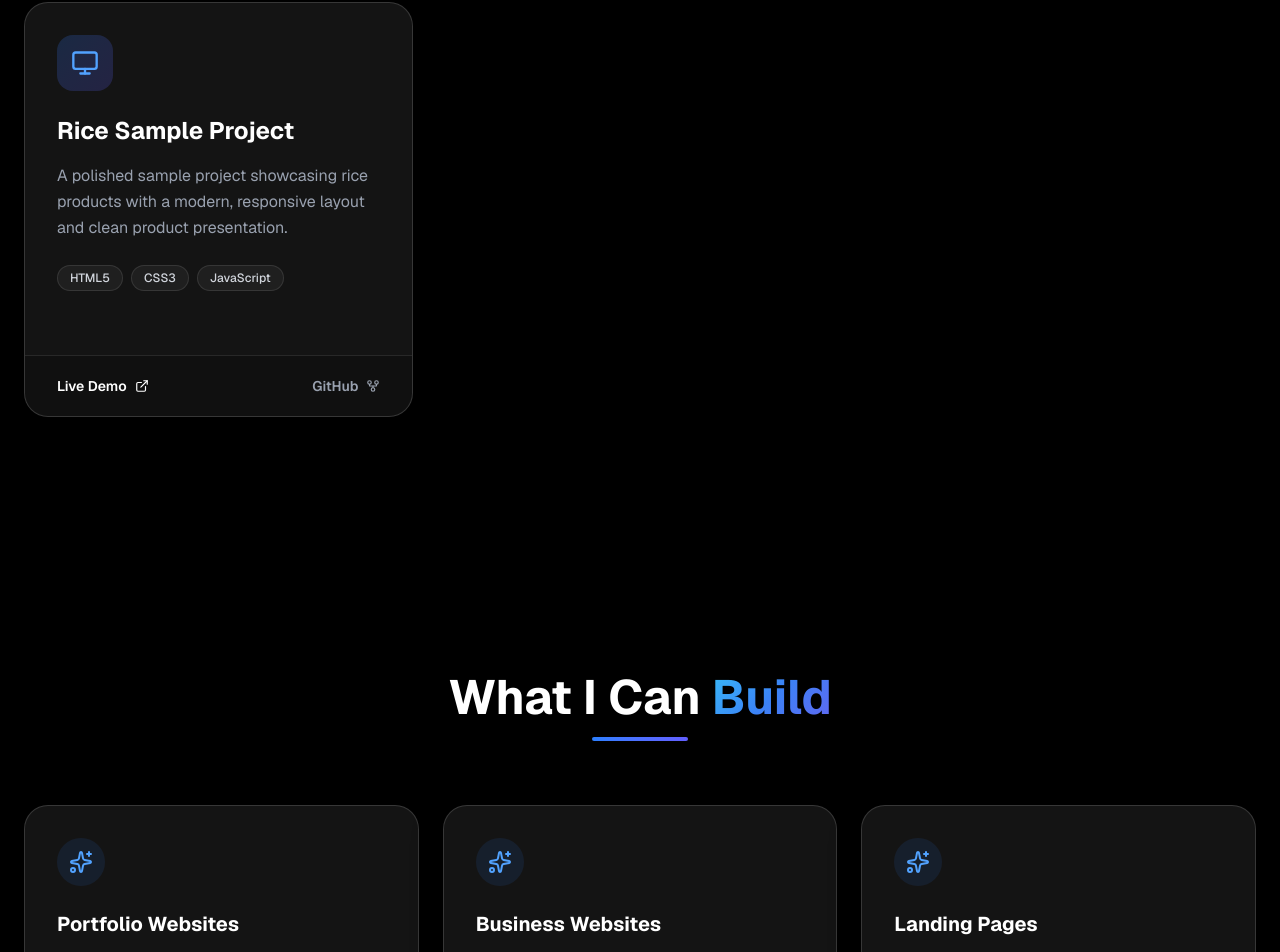
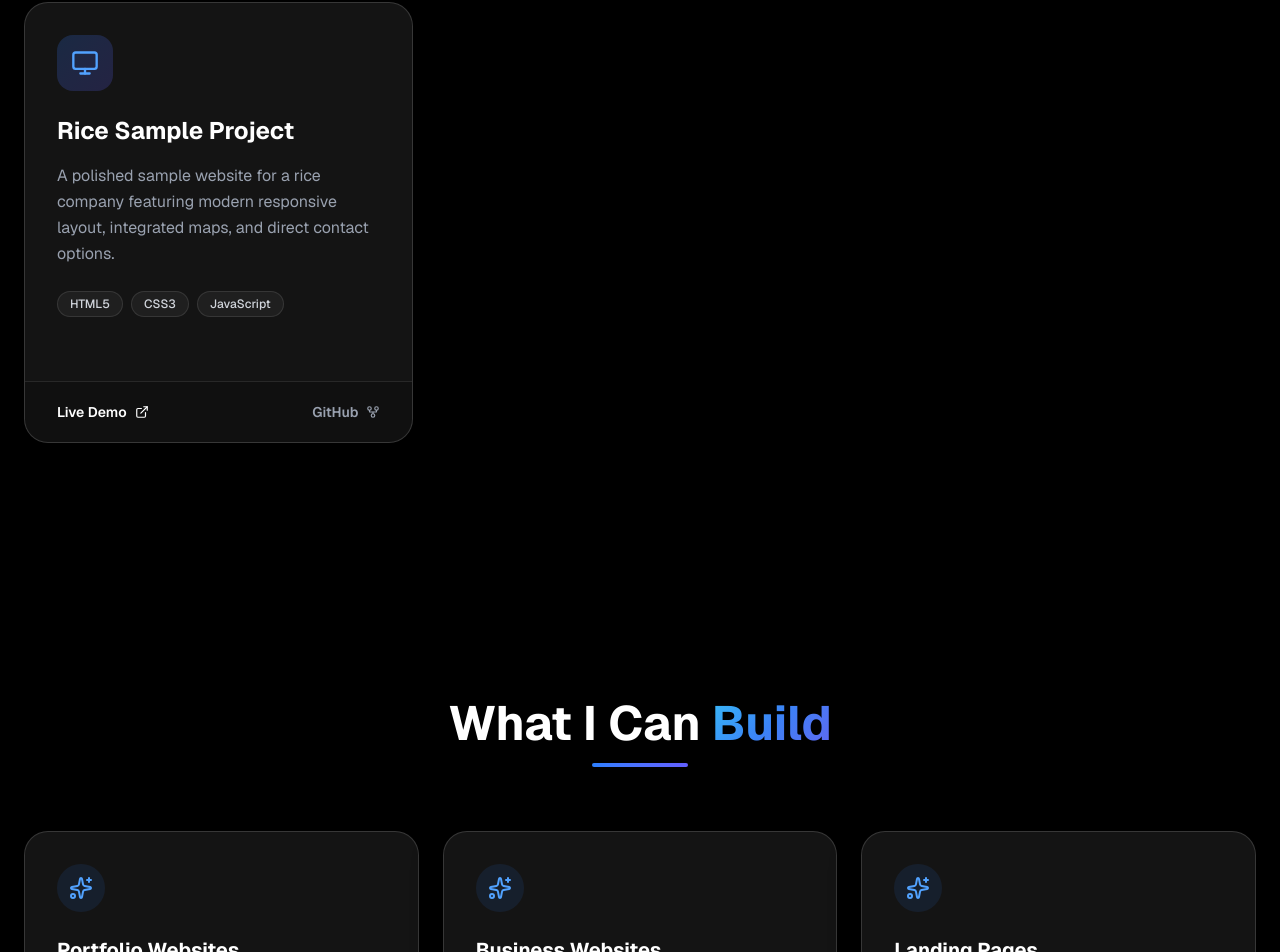
Before and after one commit to dakshybabu-arch/portfolio-backend, a Next.js app: page / in a window 1280 px wide. Shown: the part 3899-4851 px from the top of the page. Built offline with nearby package versions, Linux system fonts and the light colour scheme.

Commit message:
fix: update Rice Sample Project repository link to rice-sample-website

```diff
--- a/app/page.tsx
+++ b/app/page.tsx
@@ -171,10 +171,10 @@ export default function Home() {
     {
       id: 4,
       name: "Rice Sample Project",
-      description: "A polished sample project showcasing rice products with a modern, responsive layout and clean product presentation.",
+      description: "A polished sample website for a rice company featuring modern responsive layout, integrated maps, and direct contact options.",
       technologies: ["HTML5", "CSS3", "JavaScript"],
-      link: "https://github.com/dakshybabu-arch/rice-sample-project",
-      github: "https://github.com/dakshybabu-arch/rice-sample-project"
+      link: "https://github.com/dakshybabu-arch/rice-sample-website",
+      github: "https://github.com/dakshybabu-arch/rice-sample-website"
     }
   ];
 
```
